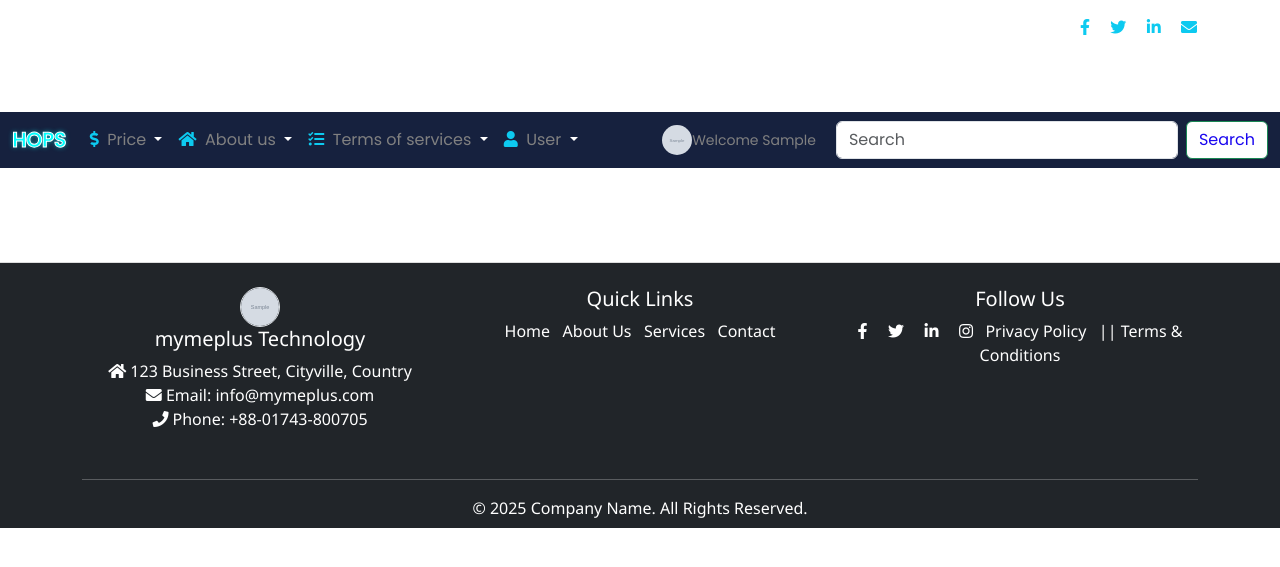
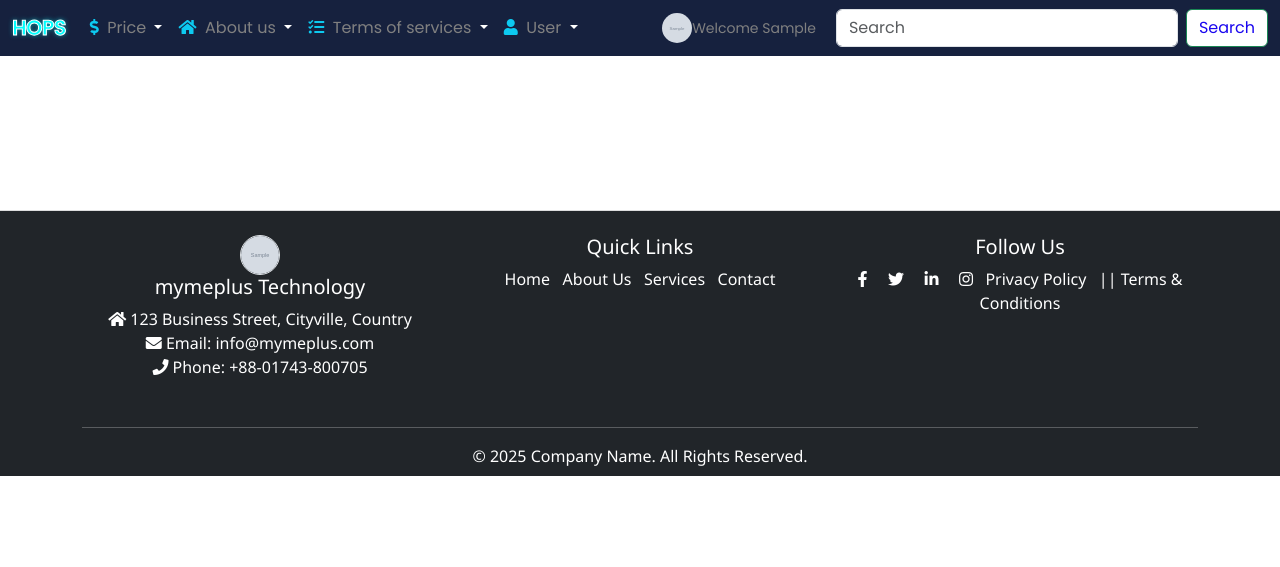
Before and after one commit to hkoir/hospital, a Django app: template templates/public_portal_base.html in a window 1280 px wide. Shown: the top 567 px of the page. Run offline with Django 5.2, Linux system fonts and the light colour scheme; the template is opened without the code that fills it: most values are stand-ins (such as "Sample title", 1, 10 or a date in 2020); grey boxes marked "Sample" are stand-in pictures; some libraries are stand-ins or nearby versions.

Commit message:
final update after caddy add

```diff
--- a/templates/public_portal_base.html
+++ b/templates/public_portal_base.html
@@ -166,6 +166,9 @@
     }
 
 
+    body{
+        padding-top: 60px;
+    }
 
 
     </style>
@@ -176,31 +179,8 @@
 
 <body>
 
-
-<!-- Social Links Navbar -->
-<nav class="navbar navbar-dark social-nav" id="socialNav">
-    <div class="container-fluid d-flex justify-content-between align-items-center">
-        <span class="navbar-text">Social Links | Contact Us | Follow Us</span>
-        <div class="social-icons">
-            <a href="https://www.facebook.com" target="_blank" class="text-light me-3">
-                <i class="fab fa-facebook-f"></i>
-            </a>
-            <a href="https://www.twitter.com" target="_blank" class="text-light me-3">
-                <i class="fab fa-twitter"></i>
-            </a>
-            <a href="https://www.linkedin.com" target="_blank" class="text-light">
-                <i class="fab fa-linkedin-in"></i>
-            </a>
-            <a href="mailto:contact@yourcompany.com" class="text-light ms-3">
-                <i class="fas fa-envelope"></i> Email Us
-            </a>
-        </div>
-    </div>
-</nav>
-
-
 <!-- Main Navbar -->
-<nav class="navbar navbar-expand-lg main-nav" id="mainNav">
+<nav class="navbar navbar-expand-lg main-nav fixed-top" id="mainNav">
     <div class="container-fluid">
         <a class="navbar-brand" href="">HOPS</a>
         <button class="navbar-toggler" type="button" data-bs-toggle="collapse" data-bs-target="#navbarNav">
--- a/templates/tenant/default_dashboard.html
+++ b/templates/tenant/default_dashboard.html
@@ -418,7 +418,7 @@ h4 {
         </section>
 
         <!-- CTA -->
-        <section class="bg-primary text-white text-center py-5" id="start-trial">
+        <section class="bg-light text-center py-5" id="start-trial">
             <div class="container">
                 <h2>Transform Your Healthcare Facility Today</h2>
                 <p class="lead">Try it free for 30 days — streamline your operations and boost patient satisfaction.</p>
@@ -453,7 +453,7 @@ h4 {
         </div>
 
         <!-- CTA Section -->
-        <div class="cta-section feature-box2 text-white text-center py-5" style="background-color: #007bff;">
+        <div class="cta-section feature-box2 text-center py-5" style="background-color: aliceblue;">
             <h2>Need a Personalized Demo?</h2>
             <a href="#free_trial" class="btn btn-light btn-lg mt-3">We're here to help you get started</a>
         </div>
@@ -481,7 +481,7 @@ h4 {
                                     {% endfor %}
                                     <p class="card-text">included&nbsp;{{ plan.base_users }}&nbsp;users for package</p>
                                  <p class="card-text">price/request:&nbsp;{{ plan.price_per_request }}</p>
-				    <p class="card-text">${{ plan.price_per_user }}/additional user/month</p>
+				                  <p class="card-text">${{ plan.price_per_user }}/additional user/month</p>
                                 </ul>
                                  <!-- Trigger Buttons -->
                                  <a href="#" class="btn btn-success" data-bs-toggle="modal" data-bs-target="#subscriptionModal">Subscribe Now</a>
```
Also changed, not shown: templates/tenant/demo_request.html (+34 -8 lines).
